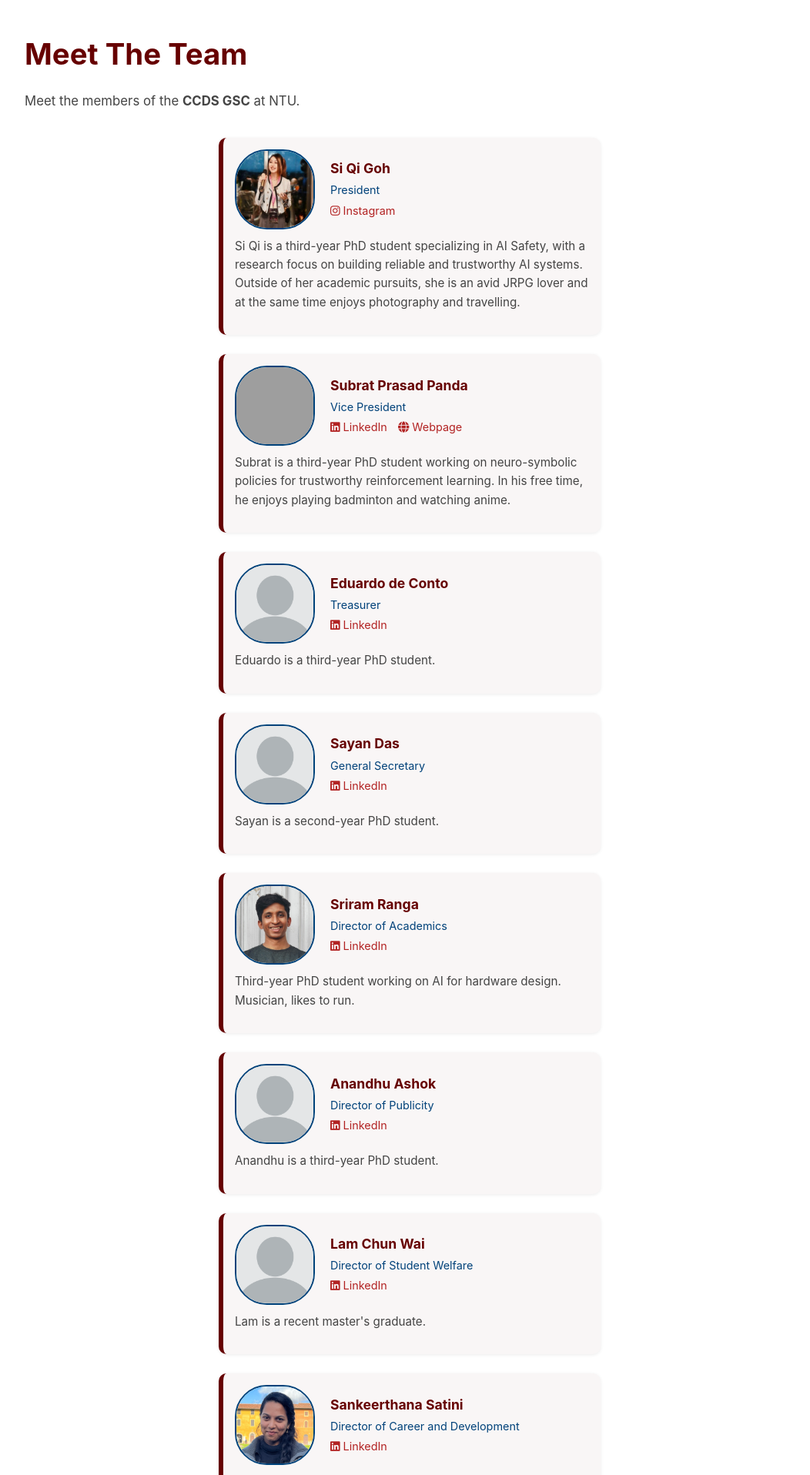
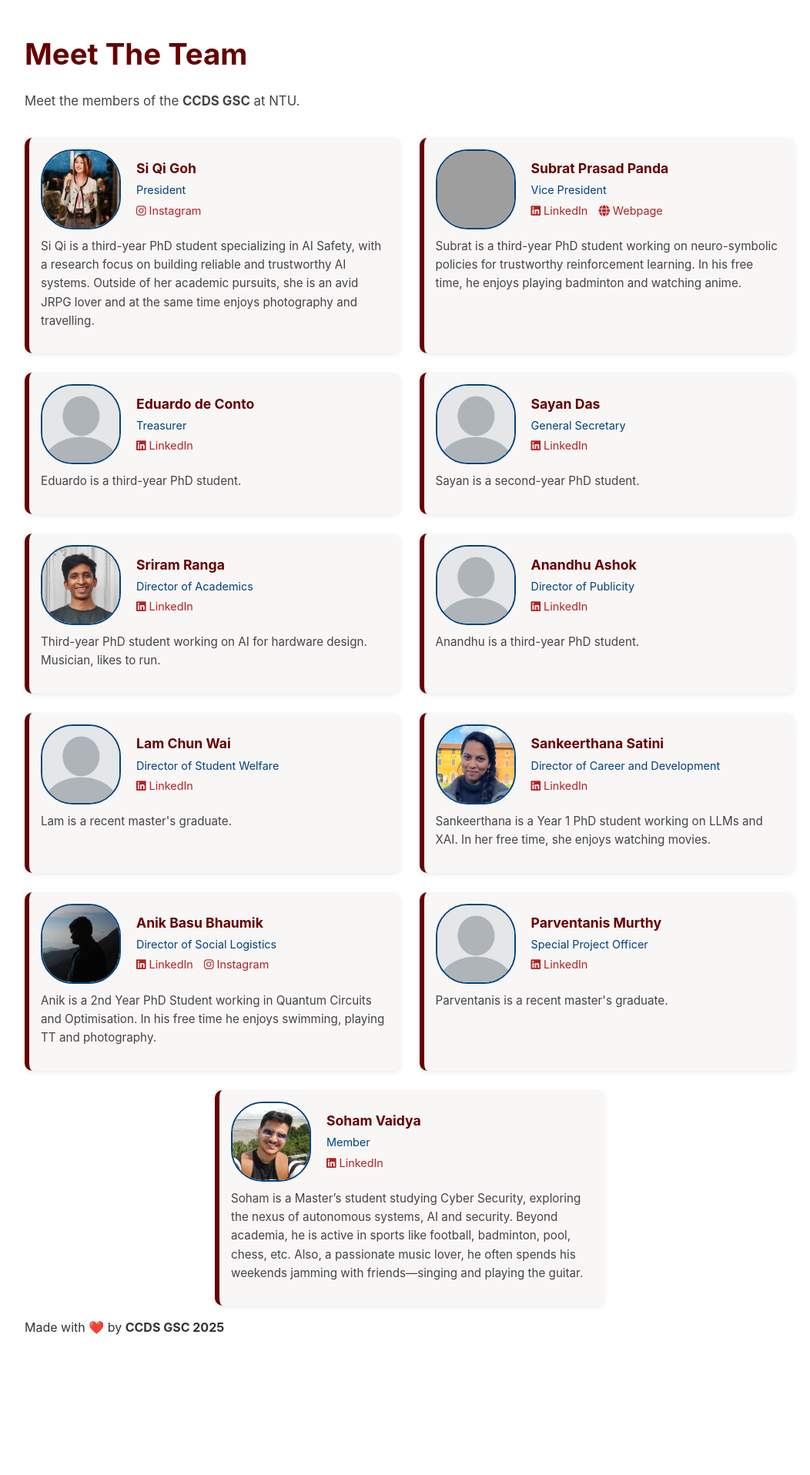
Before and after one commit to ccds-gsc/ccds-gsc.github.io, a Jekyll site: the page team.html, which Jekyll copies as it is, in a window 1280 px wide. Shown: the top 1916 px of the page at 77% size, without its empty margins (108-1160 px from the left). Built offline with Jekyll 4.4.1, drawn with Linux system fonts in a browser that asks for light colours; after the commit the page ends 1778 px from its top, so only the background shows below that; grey boxes are pictures that could not be loaded.

Commit message:
hover updated

```diff
--- a/team.html
+++ b/team.html
@@ -36,7 +36,8 @@
       display: flex;
       flex-wrap: wrap;
       gap: 25px;
-      justify-content: center; /* this keeps single cards centered */
+      justify-content: center;
+      align-items: stretch;
     }
 
     /* ----- Member Card ----- */
@@ -45,25 +46,30 @@
       border-left: 6px solid #660000;
       border-radius: 10px;
       padding: 15px;
-      flex: 0 1 48%;           /* slightly wider (was 45%) */
-      max-width: 460px;        /* increased max width */
-      box-shadow: 0 1px 4px rgba(0,0,0,0.08);
-      min-width: 280px;
-      transition: transform 0.2s ease, box-shadow 0.2s ease;
+      flex: 1 1 45%;
+      max-width: 470px;
+      min-width: 320px;
+      box-shadow: 0 2px 6px rgba(0, 0, 0, 0.08);
+      transition: transform 0.3s cubic-bezier(0.22, 1, 0.36, 1),
+                  box-shadow 0.3s cubic-bezier(0.22, 1, 0.36, 1);
+      cursor: pointer; /* adds interactivity feel */
     }
+
+    .member-card:hover {
+      transform: translateY(-8px) scale(1.02);
+      box-shadow: 0 8px 20px rgba(0, 0, 0, 0.18),
+                  0 0 6px rgba(102, 0, 0, 0.3); /* maroon glow */
+    }
+
 
     @media (max-width: 700px) {
       .member-card {
-        flex: 0 1 100%;        /* stack vertically on small screens */
+        flex: 1 1 100%;
         max-width: none;
       }
     }
 
 
-    .member-card:hover {
-      transform: translateY(-4px);
-      box-shadow: 0 4px 10px rgba(0,0,0,0.1);
-    }
 
     .member-header {
       display: flex;
@@ -274,7 +280,7 @@
      <!-- Member 9 -->
     <div class="member-card">
       <div class="member-header">
-        <img src="./assets/img/profile/anik.jpg" alt="Anik">
+        <img src="./assets/img/profile/anik.jpeg" alt="Anik">
         <div>
           <p class="member-name">Anik Basu Bhaumik</p>
           <p class="member-role">Director of Social Logistics</p>
```
Also changed, not shown: assets/img/profile/anik.jpeg (added), assets/img/profile/anik.jpg (deleted), assets/img/profile/soham.jpeg.
